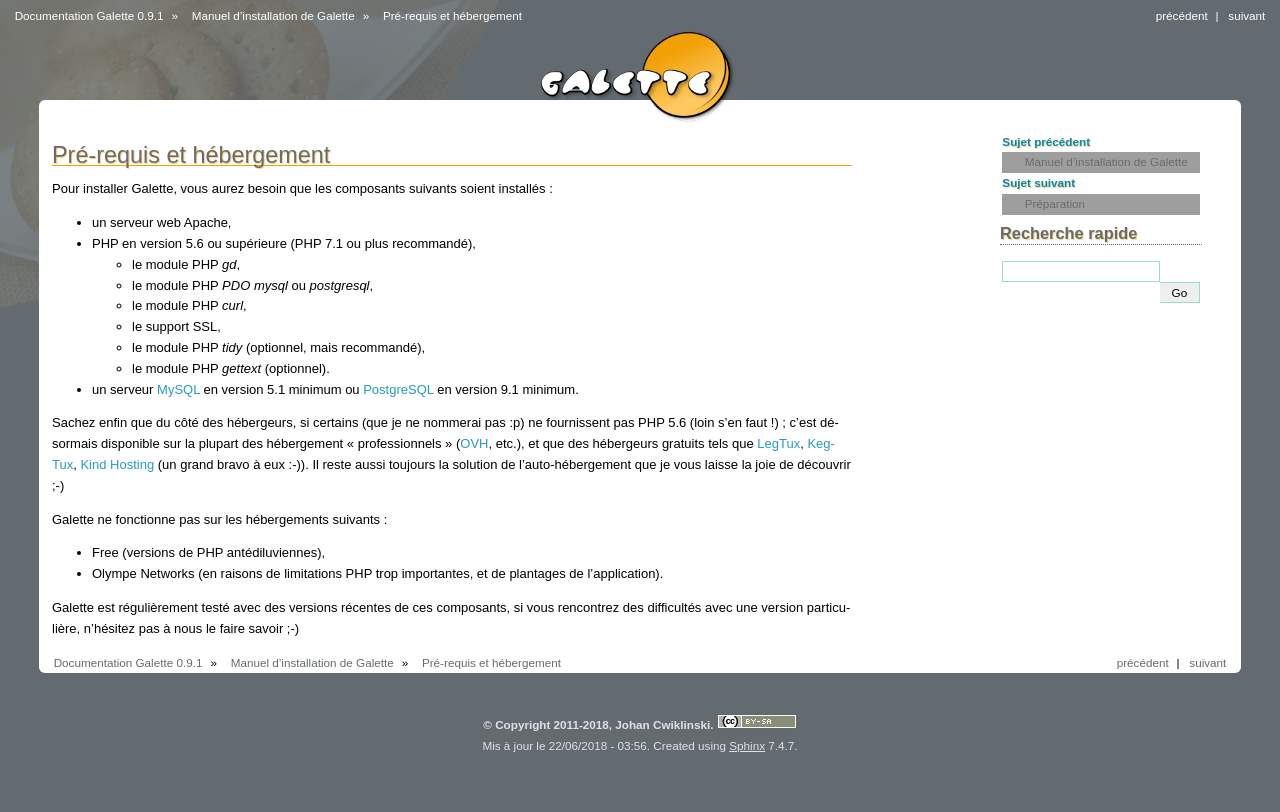
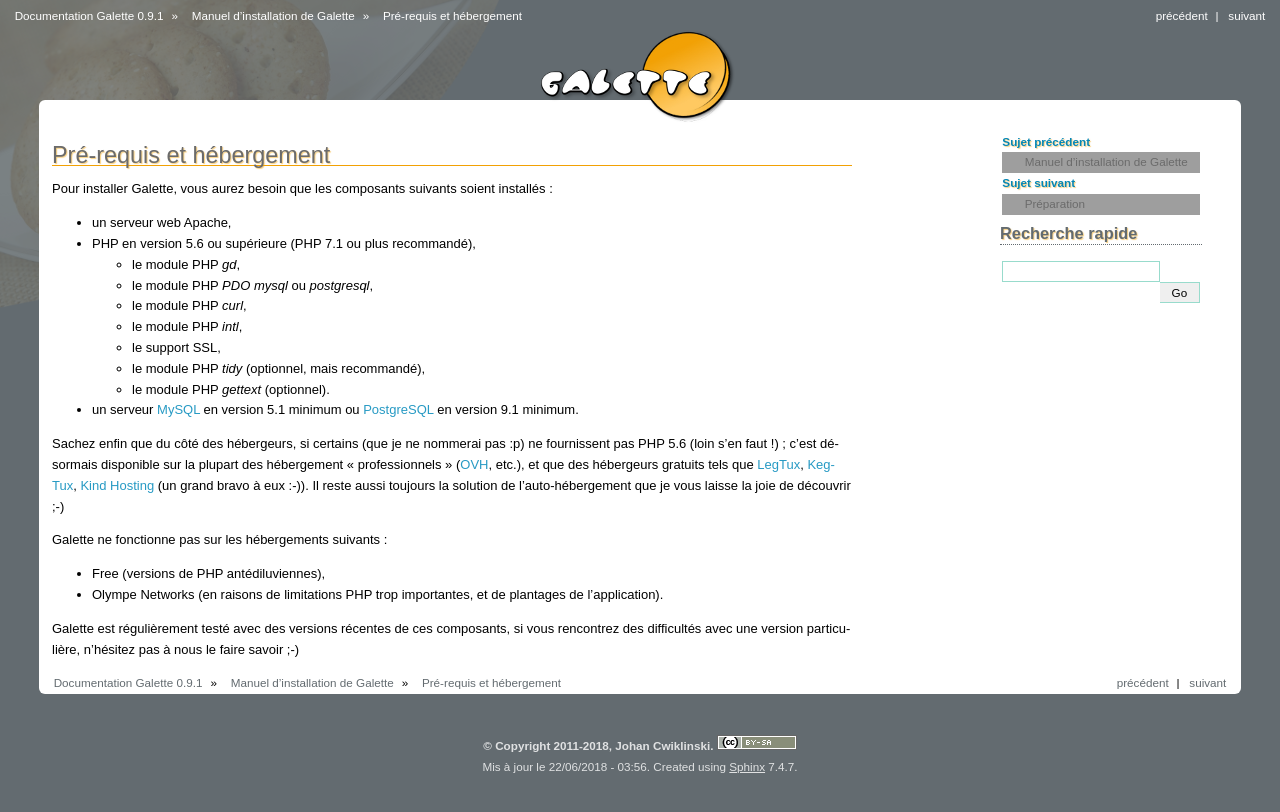
Before and after one commit to galette/galettedoc, a Sphinx documentation site: the page built from source/installation/prerequis.rst, in a window 1280 px wide. Shown: the top 812 px of the page. Built offline with Sphinx 7.4.7, drawn with Linux system fonts in a browser that asks for light colours; grey boxes are pictures that could not be loaded.

Commit message:
Intl module is required

```diff
--- a/source/installation/prerequis.rst
+++ b/source/installation/prerequis.rst
@@ -14,6 +14,7 @@ Pour installer Galette, vous aurez besoin que les composants suivants soient ins
   * le module PHP `gd`,
   * le module PHP `PDO` `mysql` ou `postgresql`,
   * le module PHP `curl`,
+  * le module PHP `intl`,
   * le support SSL,
   * le module PHP `tidy` (optionnel, mais recommandé),
   * le module PHP `gettext` (optionnel).
```
